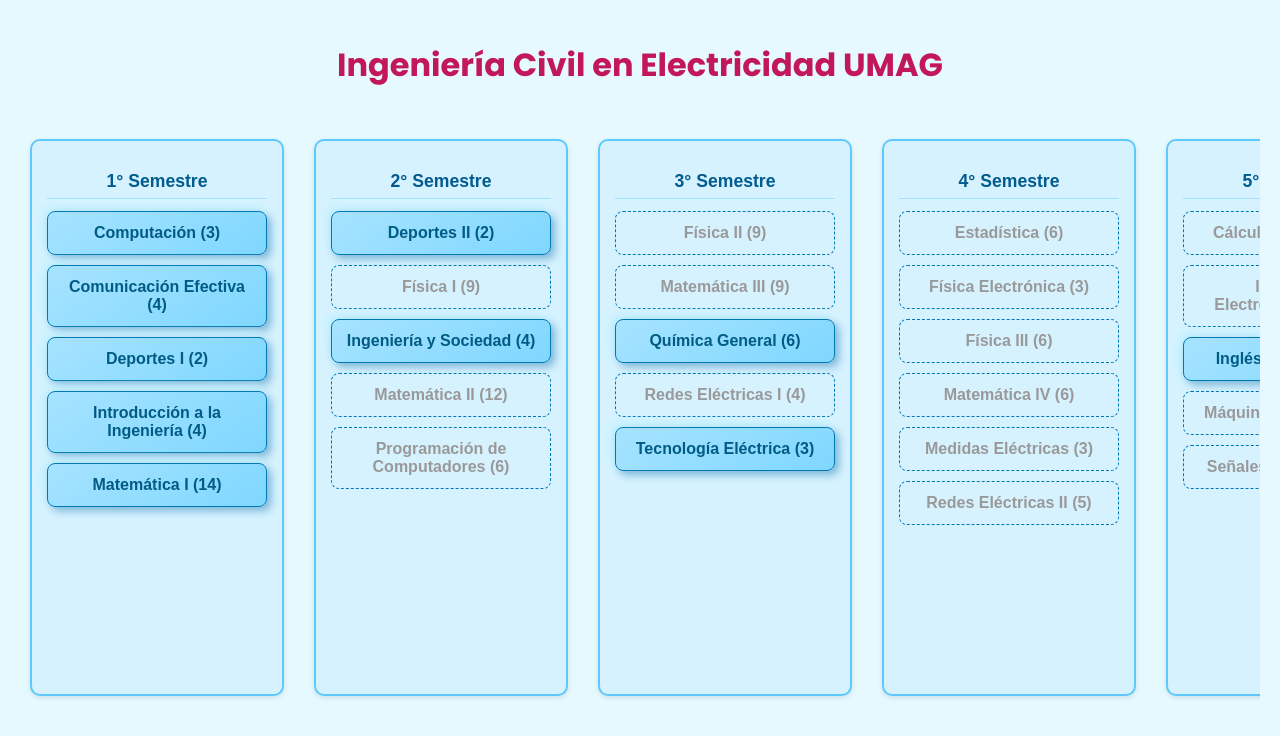
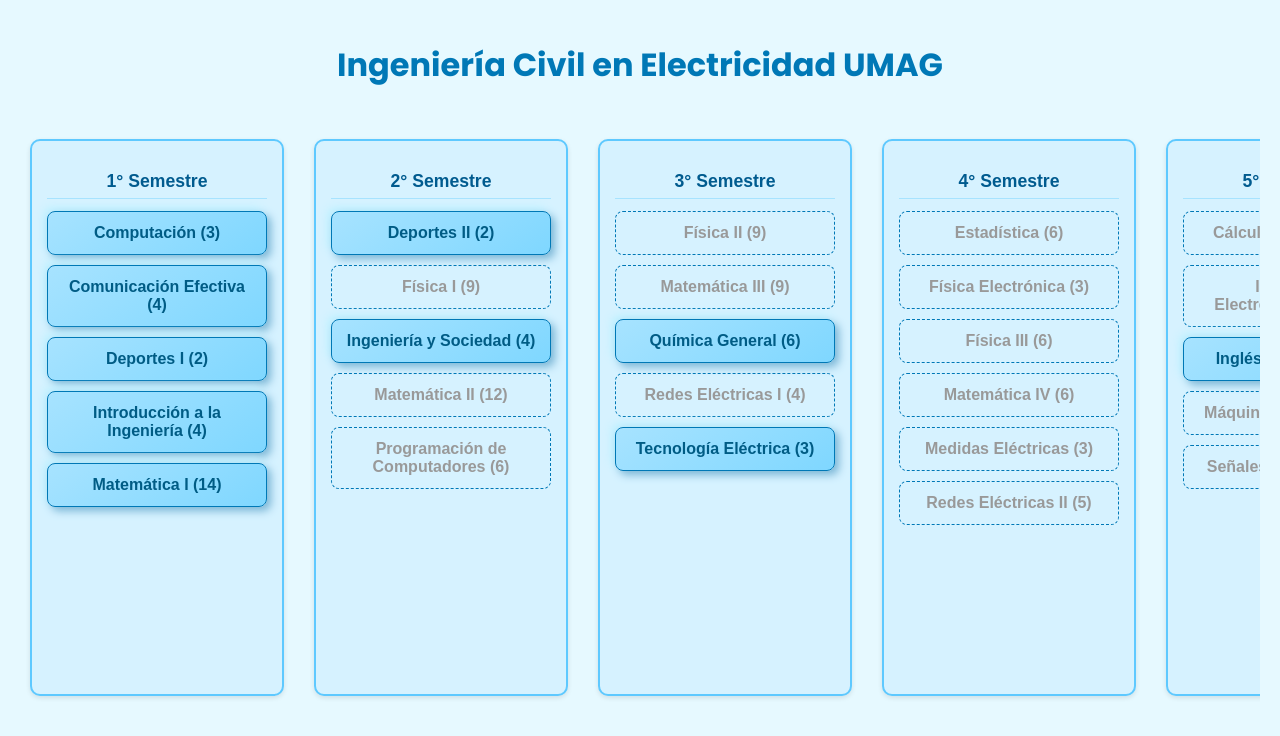
Before and after one commit to ScaryLoops/Malla-Ing-Civil-Electricidad, a plain HTML site: page index.html in a window 1280 px wide. Drawn offline with Linux system fonts and the light colour scheme.

Commit message:
Update index.html

```diff
--- a/index.html
+++ b/index.html
@@ -125,7 +125,7 @@
     h1 {
       font-family: 'Poppins', sans-serif;
       font-weight: 700;
-      color: #c2185b;
+      color: #0078b6;
       text-align: center;
       margin-bottom: 40px;
     }
```
